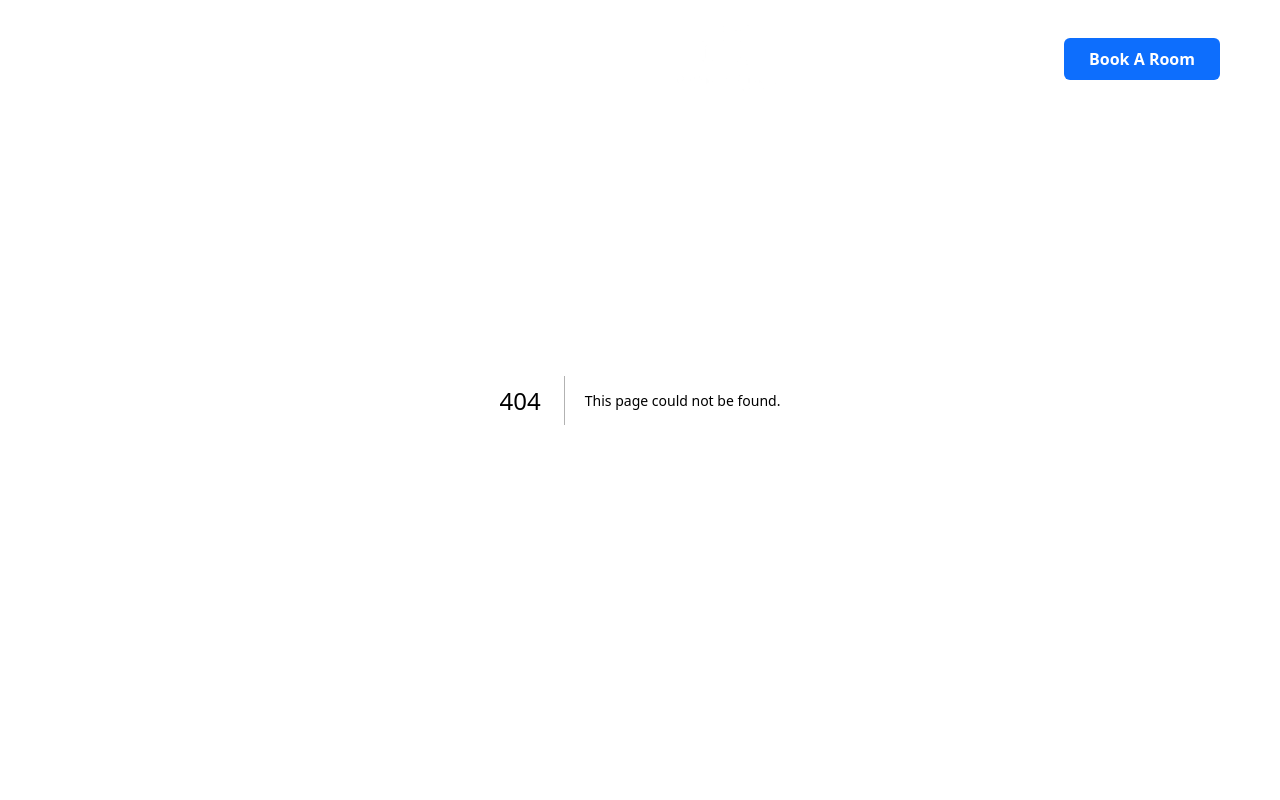
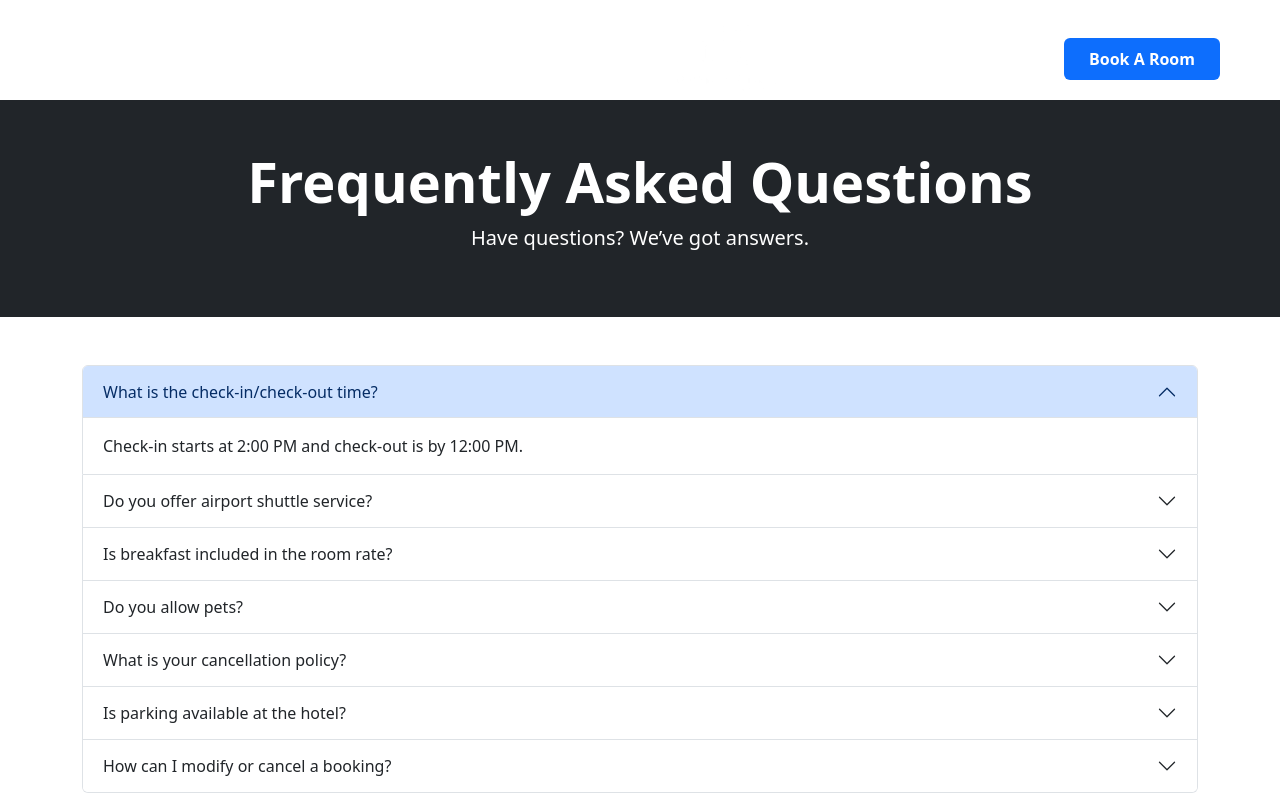
Before and after one commit to Timigill/serenia-stays, a Next.js app: page /faq in a window 1280 px wide. Before the commit this address had no page. Shown: the top 800 px of the page. Built offline with nearby package versions, Linux system fonts and the light colour scheme.

Commit message:
created_FAQ_Page

```diff
--- /dev/null
+++ b/src/app/faq/page.js
@@ -0,0 +1,133 @@
+import Link from 'next/link';
+
+export default function FaqPage() {
+  return (
+    <main>
+      {/* Hero Section */}
+      <section className="bg-dark text-white py-5 text-center"  style={{ marginTop: '100px' }}>
+        <div className="container">
+          <h1 className="display-4 fw-bold">Frequently Asked Questions</h1>
+          <p className="lead">Have questions? We’ve got answers.</p>
+        </div>
+      </section>
+
+      {/* FAQ Section */}
+      <section className="py-5">
+        <div className="container">
+          <div className="accordion" id="faqAccordion">
+
+            {/* Q1 */}
+            <div className="accordion-item">
+              <h2 className="accordion-header" id="headingOne">
+                <button className="accordion-button" type="button" data-bs-toggle="collapse" data-bs-target="#collapseOne">
+                  What is the check-in/check-out time?
+                </button>
+              </h2>
+              <div id="collapseOne" className="accordion-collapse collapse show" data-bs-parent="#faqAccordion">
+                <div className="accordion-body">
+                  Check-in starts at 2:00 PM and check-out is by 12:00 PM.
+                </div>
+              </div>
+            </div>
+
+            {/* Q2 */}
+            <div className="accordion-item">
+              <h2 className="accordion-header" id="headingTwo">
+                <button className="accordion-button collapsed" type="button" data-bs-toggle="collapse" data-bs-target="#collapseTwo">
+                  Do you offer airport shuttle service?
+                </button>
+              </h2>
+              <div id="collapseTwo" className="accordion-collapse collapse" data-bs-parent="#faqAccordion">
+                <div className="accordion-body">
+                  Yes, we provide airport shuttle service upon request. Please contact us 24 hours before arrival.
+                </div>
+              </div>
+            </div>
+
+            {/* Q3 */}
+            <div className="accordion-item">
+              <h2 className="accordion-header" id="headingThree">
+                <button className="accordion-button collapsed" type="button" data-bs-toggle="collapse" data-bs-target="#collapseThree">
+                  Is breakfast included in the room rate?
+                </button>
+              </h2>
+              <div id="collapseThree" className="accordion-collapse collapse" data-bs-parent="#faqAccordion">
+                <div className="accordion-body">
+                  Yes, complimentary breakfast is included with all room bookings.
+                </div>
+              </div>
+            </div>
+
+            {/* Q4 */}
+            <div className="accordion-item">
+              <h2 className="accordion-header" id="headingFour">
+                <button className="accordion-button collapsed" type="button" data-bs-toggle="collapse" data-bs-target="#collapseFour">
+                  Do you allow pets?
+                </button>
+              </h2>
+              <div id="collapseFour" className="accordion-collapse collapse" data-bs-parent="#faqAccordion">
+                <div className="accordion-body">
+                  Unfortunately, pets are not allowed in our hotel premises.
+                </div>
+              </div>
+            </div>
+
+            {/* Q5 */}
+            <div className="accordion-item">
+              <h2 className="accordion-header" id="headingFive">
+                <button className="accordion-button collapsed" type="button" data-bs-toggle="collapse" data-bs-target="#collapseFive">
+                  What is your cancellation policy?
+                </button>
+              </h2>
+              <div id="collapseFive" className="accordion-collapse collapse" data-bs-parent="#faqAccordion">
+                <div className="accordion-body">
+                  You can cancel free of charge up to 48 hours before your check-in date. Late cancellations may incur a fee.
+                </div>
+              </div>
+            </div>
+
+            {/* Q6 */}
+            <div className="accordion-item">
+              <h2 className="accordion-header" id="headingSix">
+                <button className="accordion-button collapsed" type="button" data-bs-toggle="collapse" data-bs-target="#collapseSix">
+                  Is parking available at the hotel?
+                </button>
+              </h2>
+              <div id="collapseSix" className="accordion-collapse collapse" data-bs-parent="#faqAccordion">
+                <div className="accordion-body">
+                  Yes, we offer free on-site parking for all guests.
+                </div>
+              </div>
+            </div>
+
+            {/* Q7 */}
+            <div className="accordion-item">
+              <h2 className="accordion-header" id="headingSeven">
+                <button className="accordion-button collapsed" type="button" data-bs-toggle="collapse" data-bs-target="#collapseSeven">
+                  How can I modify or cancel a booking?
+                </button>
+              </h2>
+              <div id="collapseSeven" className="accordion-collapse collapse" data-bs-parent="#faqAccordion">
+                <div className="accordion-body">
+                  You can manage your booking through our website or by contacting our reservation team directly.
+                </div>
+              </div>
+            </div>
+
+          </div>
+        </div>
+      </section>
+
+      {/* Contact CTA */}
+      <section className="bg-dark py-5 text-center  text-white">
+        <div className="container">
+          <h4 className="mb-3">Still have questions?</h4>
+          <p className="mb-4">Contact our team for assistance. We’re happy to help!</p>
+          <Link href="/contact">
+            <button className="btn btn-primary px-4 py-2 fw-bold">Contact Us</button>
+          </Link>
+        </div>
+      </section>
+    </main>
+  );
+}
```
